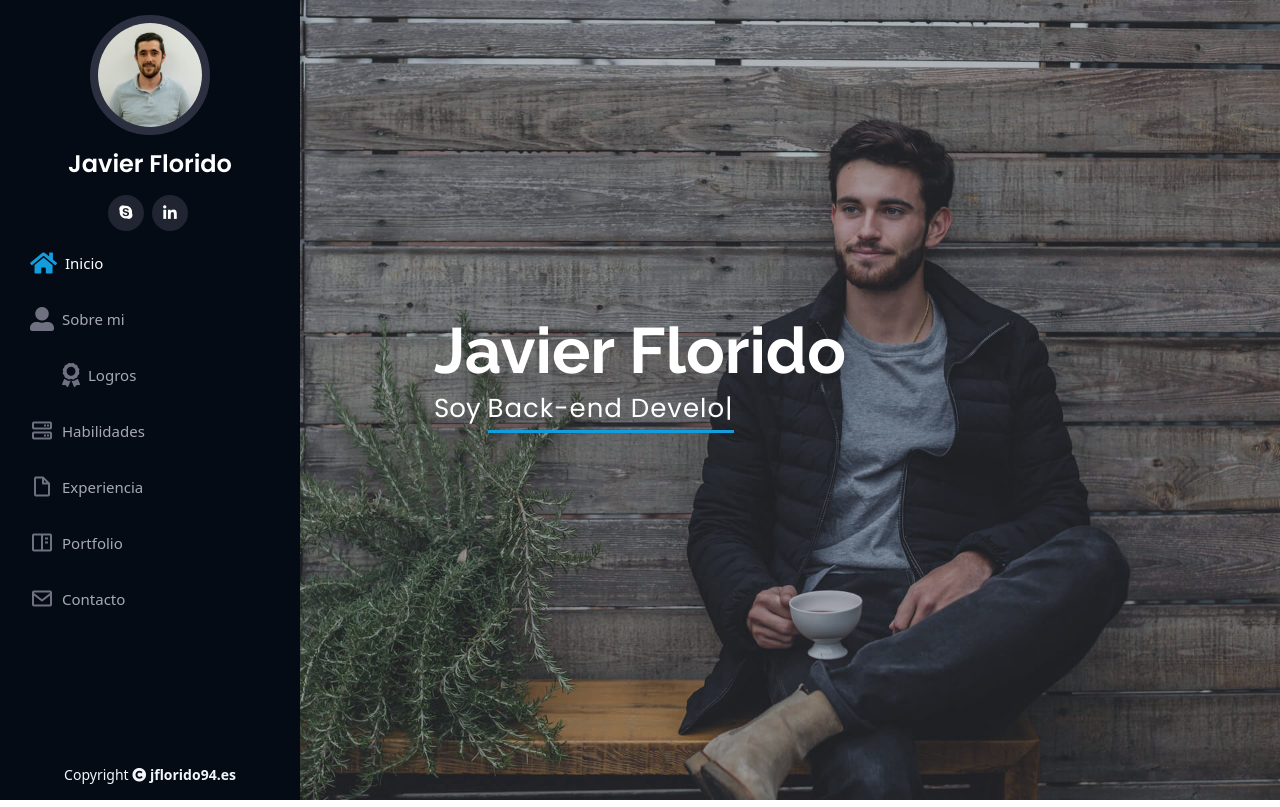
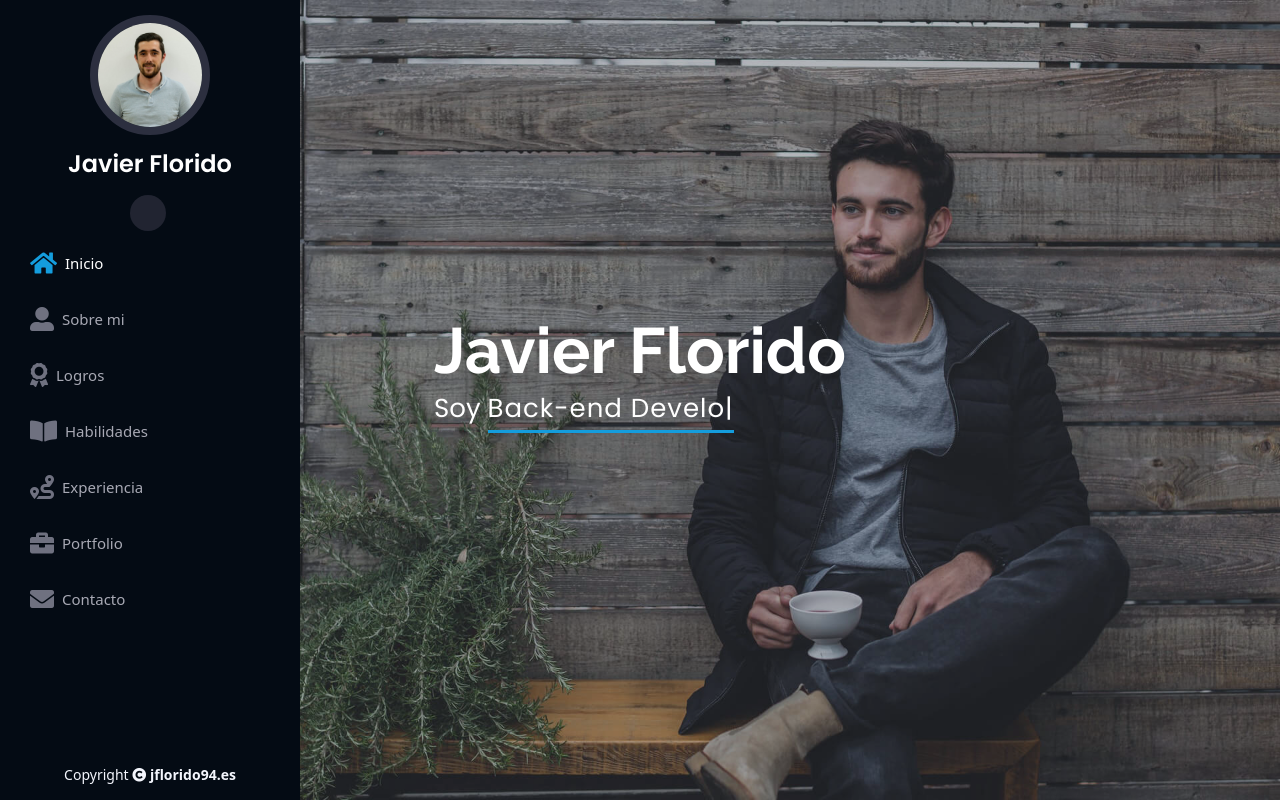
Before and after one commit to jflorido94/portfolio, a CodeIgniter 4 app: template app/Views/index.php in a window 1280 px wide. Shown: the top 807 px of the page. Run offline with PHP 8.4 and a stand-in for CodeIgniter, Linux system fonts and the light colour scheme; the template is opened without the code that fills it, so the values that code supplies are empty; some libraries are stand-ins or nearby versions.

Commit message:
test 0.007 icons

```diff
--- a/app/Views/index.php
+++ b/app/Views/index.php
@@ -58,8 +58,7 @@
         <img src="assets/img/profile-img2.jpg" alt="" class="img-fluid rounded-circle">
         <h1 class="text-light"><a href="index.html">Javier Florido</a></h1>
         <div class="social-links mt-3 text-center">
-          <a href="#" class="google-plus"><i class="bx bxl-skype"></i></a>
-          <a href="#" class="linkedin"><i class="bx bxl-linkedin"></i></a>
+          <a href="#" class="linkedin"><i class="fas fa-linkedin-in    "></i></a>
         </div>
       </div>
 
@@ -67,11 +66,11 @@
         <ul>
           <li><a href="#hero" class="nav-link scrollto active"><i class="fas fa-home"></i> <span>Inicio</span></a></li>
           <li><a href="#about" class="nav-link scrollto"><i class="fas fa-user-alt"></i> <span>Sobre mi</span></a></li>
-          <li><a href="#facts" class="nav-link scrollto"><i class="fab fa-award"></i> <i class="fas fa-award    "></i> <span>Logros</span></a></li>
-          <li><a href="#skills" class="nav-link scrollto"><i class="bx bx-server"></i> <span>Habilidades</span></a></li>
-          <li><a href="#resume" class="nav-link scrollto"><i class="bx bx-file-blank"></i> <span>Experiencia</span></a></li>
-          <li><a href="#portfolio" class="nav-link scrollto"><i class="bx bx-book-content"></i> <span>Portfolio</span></a></li>
-          <li><a href="#contact" class="nav-link scrollto"><i class="bx bx-envelope"></i> <span>Contacto</span></a></li>
+          <li><a href="#facts" class="nav-link scrollto"> <i class="fas fa-award"></i> <span>Logros</span></a></li>
+          <li><a href="#skills" class="nav-link scrollto"><i class="fas fa-book-open"></i> <span>Habilidades</span></a></li>
+          <li><a href="#resume" class="nav-link scrollto"><i class="fas fa-route"></i> <span>Experiencia</span></a></li>
+          <li><a href="#portfolio" class="nav-link scrollto"><i class="fas fa-briefcase"></i> <span>Portfolio</span></a></li>
+          <li><a href="#contact" class="nav-link scrollto"><i class="fas fa-envelope"></i> <span>Contacto</span></a></li>
         </ul>
       </nav><!-- .nav-menu -->
     </div>
```
